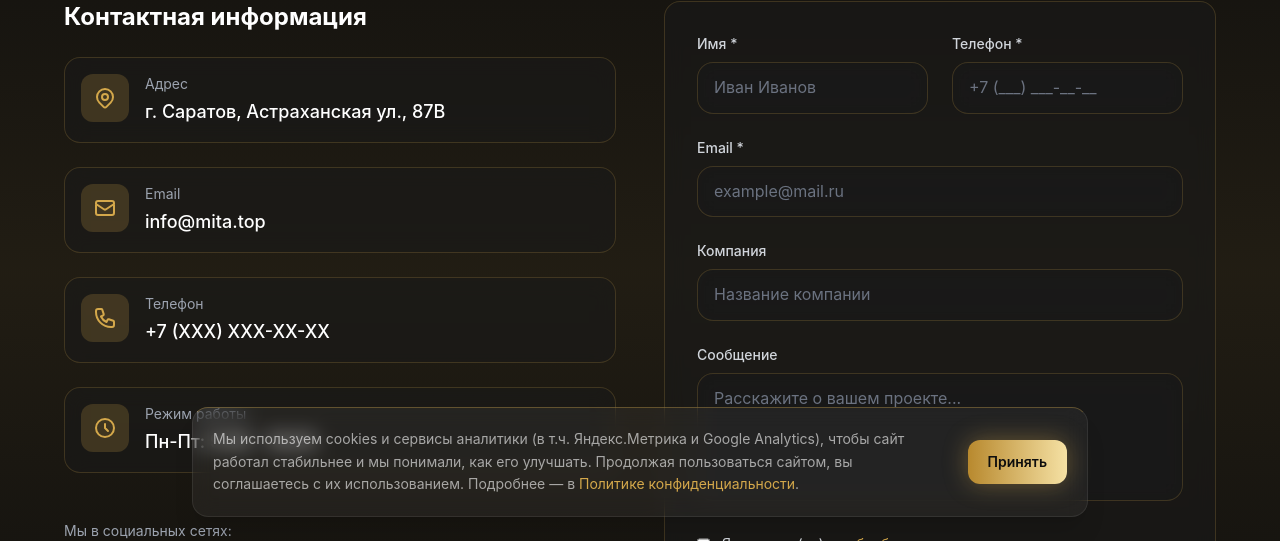
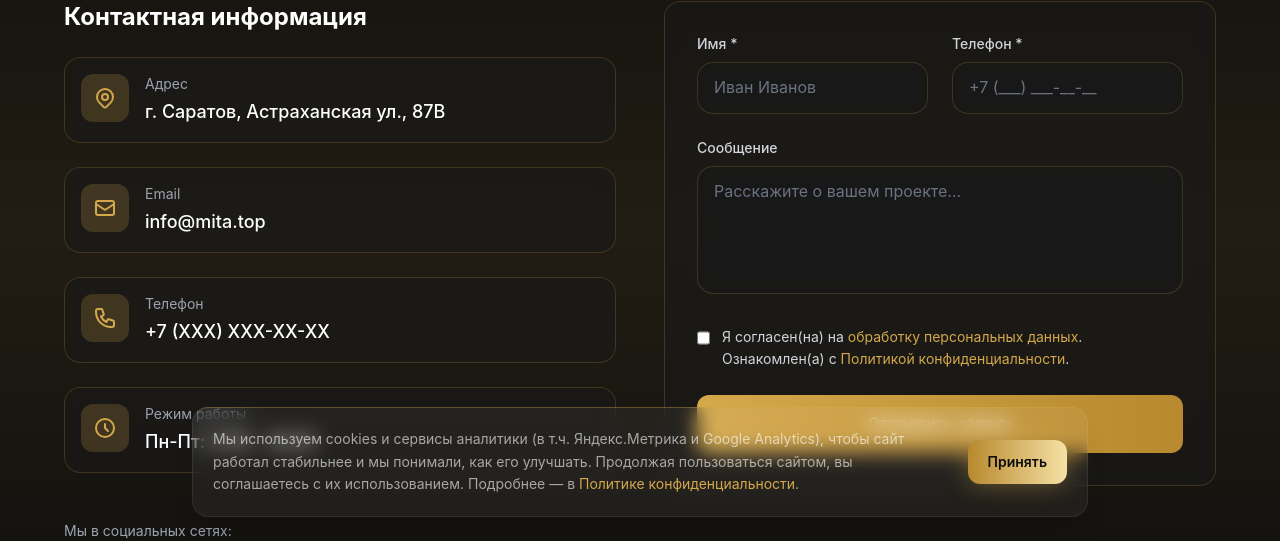
Before and after one commit to iac-iac-iac/mita-marketing-agency, a Next.js app: page /contact in a window 1280 px wide. Shown: the part 259-800 px from the top of the page. Built offline with nearby package versions, Linux system fonts and the light colour scheme; no server answers.

Commit message:
fix: упростить форму контактов — только имя, телефон и сообщение

```diff
--- a/src/app/api/submit-lead/route.ts
+++ b/src/app/api/submit-lead/route.ts
@@ -67,8 +67,13 @@ const leadSchema = z.object({
 
   email: z
     .string()
-    .email('Некорректный формат email')
-    .max(255, 'Email слишком длинный'),
+    .max(255, 'Email слишком длинный')
+    .optional()
+    .or(z.literal(''))
+    .refine(
+      (val) => !val || z.string().email().safeParse(val).success,
+      'Некорректный формат email'
+    ),
 
   company: z
     .string()
@@ -248,7 +253,7 @@ export async function POST(request: NextRequest) {
         form_name: data.form_name,
         name: data.name,
         phone: data.phone,
-        email: data.email,
+        email: data.email || '',
         company: data.company,
         message: data.message,
         service: data.service,
--- a/src/components/contact/ContactSection.tsx
+++ b/src/components/contact/ContactSection.tsx
@@ -11,8 +11,6 @@ export default function ContactSection() {
   const [formData, setFormData] = useState({
     name: '',
     phone: '',
-    email: '',
-    company: '',
     message: '',
   })
   const [isSubmitting, setIsSubmitting] = useState(false)
@@ -48,7 +46,7 @@ export default function ContactSection() {
       }
 
       setSubmitted(true)
-      setFormData({ name: '', phone: '', email: '', company: '', message: '' })
+      setFormData({ name: '', phone: '', message: '' })
       setConsentPd(false)
 
       setTimeout(() => setSubmitted(false), 5000)
@@ -247,35 +245,6 @@ export default function ContactSection() {
 
                   <div>
                     <label className="block text-sm font-medium text-gray-300 mb-2">
-                      Email *
-                    </label>
-                    <input
-                      type="email"
-                      name="email"
-                      value={formData.email}
-                      onChange={handleChange}
-                      required
-                      className="w-full px-4 py-3 rounded-xl glass bg-white/5 border border-white/10 text-white placeholder-gray-500 focus:outline-none focus:border-direct-primary/50 focus:ring-2 focus:ring-direct-primary/20 transition-all"
-                      placeholder="example@mail.ru"
-                    />
-                  </div>
-
-                  <div>
-                    <label className="block text-sm font-medium text-gray-300 mb-2">
-                      Компания
-                    </label>
-                    <input
-                      type="text"
-                      name="company"
-                      value={formData.company}
-                      onChange={handleChange}
-                      className="w-full px-4 py-3 rounded-xl glass bg-white/5 border border-white/10 text-white placeholder-gray-500 focus:outline-none focus:border-direct-primary/50 focus:ring-2 focus:ring-direct-primary/20 transition-all"
-                      placeholder="Название компании"
-                    />
-                  </div>
-
-                  <div>
-                    <label className="block text-sm font-medium text-gray-300 mb-2">
                       Сообщение
                     </label>
                     <textarea
--- a/src/lib/cms/db-leads.ts
+++ b/src/lib/cms/db-leads.ts
@@ -10,7 +10,7 @@ export interface LeadInput {
   form_name?: string;
   name: string;
   phone: string;
-  email: string;
+  email?: string;
   company?: string;
   message?: string;
   service?: string;
@@ -26,7 +26,7 @@ export interface Lead {
   form_name: string;
   name: string;
   phone: string;
-  email: string;
+  email?: string;
   company: string;
   message: string;
   service: string;
@@ -57,7 +57,7 @@ export function createLead(input: LeadInput): Lead {
     input.form_name || 'contact_form',
     input.name,
     input.phone,
-    input.email,
+    input.email || '',
     input.company || '',
     input.message || '',
     input.service || '',
--- a/src/lib/integrations/bitrix.ts
+++ b/src/lib/integrations/bitrix.ts
@@ -2,7 +2,7 @@ export type BitrixLeadPayload = {
   form_name: string;
   name: string;
   phone: string;
-  email: string;
+  email?: string;
   company?: string;
   message?: string;
   utm_source?: string;
@@ -34,9 +34,12 @@ export async function sendLeadToBitrix(
     TITLE: `Заявка с сайта: ${data.form_name}`,
     NAME: data.name,
     PHONE: [{ VALUE: data.phone, VALUE_TYPE: 'WORK' }],
-    EMAIL: [{ VALUE: data.email, VALUE_TYPE: 'WORK' }],
     SOURCE_ID: 'WEB',
   };
+
+  if (data.email?.trim()) {
+    fields.EMAIL = [{ VALUE: data.email.trim(), VALUE_TYPE: 'WORK' }];
+  }
 
   if (assignedById && !Number.isNaN(assignedById)) {
     fields.ASSIGNED_BY_ID = assignedById;
--- a/src/lib/integrations/telegram.ts
+++ b/src/lib/integrations/telegram.ts
@@ -73,7 +73,7 @@ export function formatLeadTelegramMessage(data: {
   form_name: string;
   name: string;
   phone: string;
-  email: string;
+  email?: string;
   company?: string;
   message?: string;
   service?: string;
@@ -84,8 +84,8 @@ export function formatLeadTelegramMessage(data: {
     `Источник: ${data.form_name}`,
     `Имя: ${data.name}`,
     `Телефон: ${data.phone}`,
-    `Email: ${data.email}`,
   ];
+  if (data.email?.trim()) lines.push(`Email: ${data.email.trim()}`);
   if (data.company) lines.push(`Компания: ${data.company}`);
   if (data.service) lines.push(`Услуга: ${data.service}`);
   if (data.message) lines.push(`Сообщение: ${data.message}`);
```
